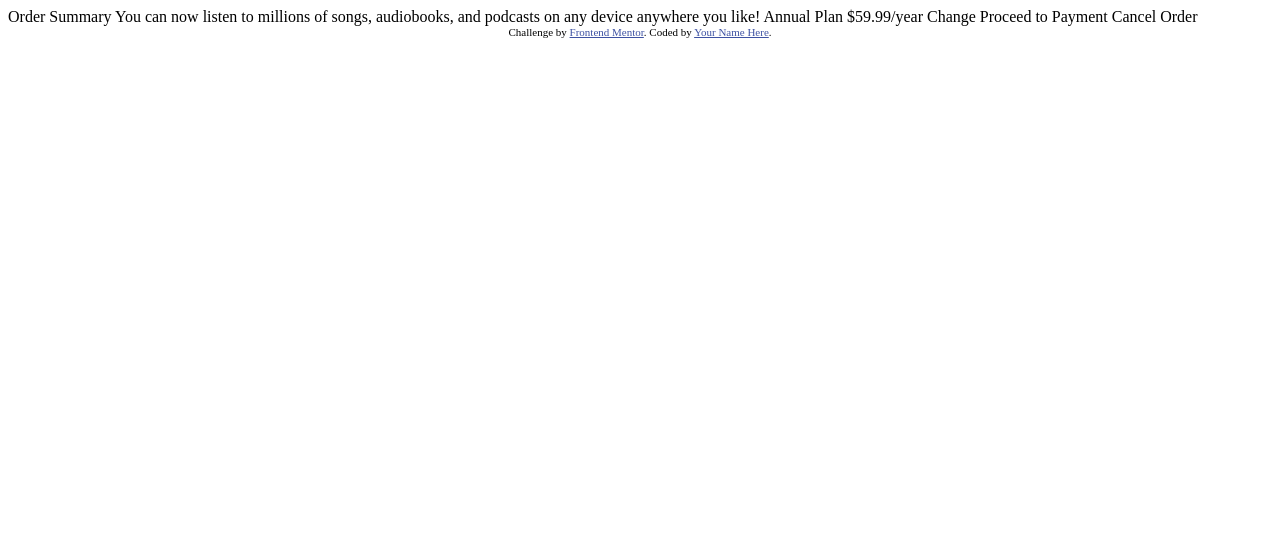
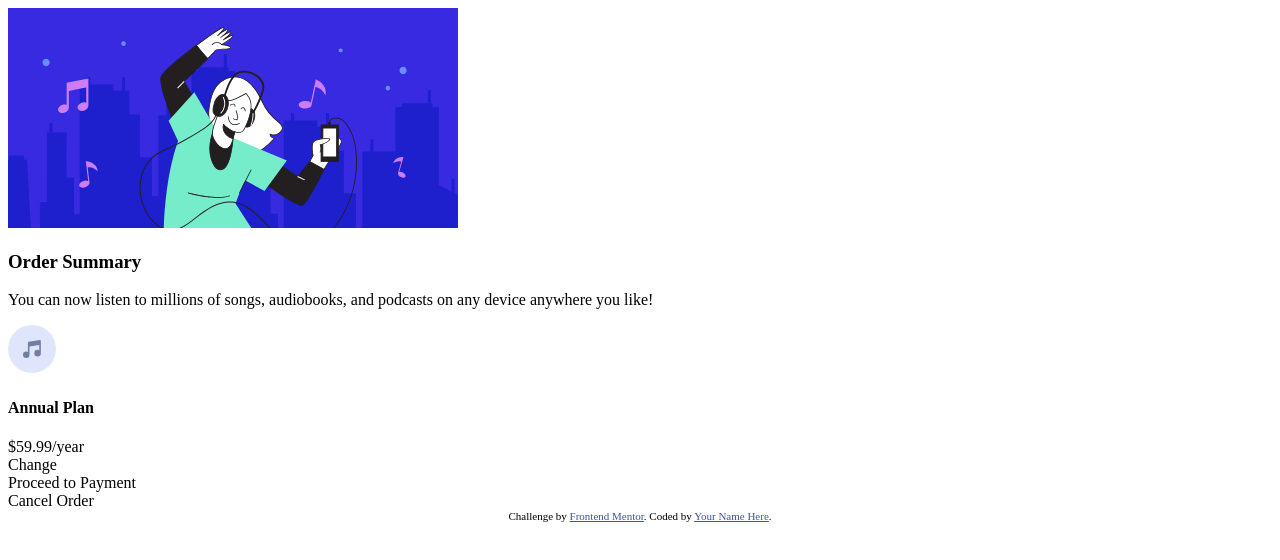
Before and after one commit to MitiaElodie/order-summary-component-main, a plain HTML site: page index.html in a window 1280 px wide. Drawn offline with Linux system fonts and the light colour scheme.

Commit message:
Init html

```diff
--- a/index.html
+++ b/index.html
@@ -15,23 +15,36 @@
   </style>
 </head>
 <body>
-
-  Order Summary
-
-  You can now listen to millions of songs, audiobooks, and podcasts on any
-  device anywhere you like!
-
-  Annual Plan
-  $59.99/year
-
-  Change
-
-  Proceed to Payment
-  Cancel Order
-
-  <div class="attribution">
-    Challenge by <a href="https://www.frontendmentor.io?ref=challenge" target="_blank">Frontend Mentor</a>.
-    Coded by <a href="#">Your Name Here</a>.
-  </div>
+  <section role="main">
+    <div class="order__container">
+      <div class="order__card">
+        <div class="order__image-container">
+          <img src="./images/illustration-hero.svg" class="order__image" alt="A person dancing" />
+        </div>
+        <div class="order__text-container">
+          <h3 class="order__title">Order Summary</h3>
+          <p class="order__details">You can now listen to millions of songs, audiobooks, and podcasts on any device anywhere you like!</p>
+          <div class="order__pricing-container">
+            <img src="./images/icon-music.svg" class="order__icon" alt="Music icon" />
+            <div class="order__pricing">
+              <h4 class="order__plan">Annual Plan</h4>
+              <span class="order__price">$59.99/year</span>
+            </div>
+            <div class="order__change-container">
+              <span class="order__change">Change</span>
+            </div>
+          </div>
+          <div class="order__payment-button">Proceed to Payment</div>
+          <div class="order__cancel-button">Cancel Order</div>
+        </div>
+      </div>
+    </div>
+  </section>
+  <footer>
+    <div class="attribution">
+      Challenge by <a href="https://www.frontendmentor.io?ref=challenge" target="_blank">Frontend Mentor</a>.
+      Coded by <a href="#">Your Name Here</a>.
+    </div>
+  </footer>
 </body>
 </html>
```
